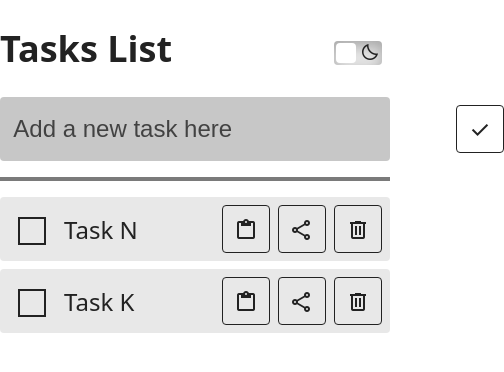
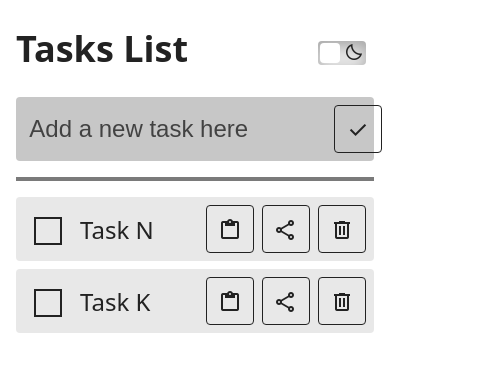
Before and after one commit to Kryosen/Lista_de_tareas_final, an Angular app: page / in a window 390 px wide. Shown: the top 372 px of the page, 504 px wide, since content can reach past the window. Built offline with nearby package versions, Linux system fonts and the light colour scheme.

Commit message:
adding media queries for less than 512px

```diff
--- a/src/app/task-add/task-add.component.scss
+++ b/src/app/task-add/task-add.component.scss
@@ -1,6 +1,7 @@
 .divCaja {
   display: flex;
   flex-direction: row;
+  // justify-content: space-around;
   text-align: center;
   position: sticky;
   top: 1rem;
@@ -13,7 +14,5 @@
 }
 
 .wjaat {
+  margin-right: auto;
 }
-
-.wajava {
-}
--- a/src/app/task-add/task-input/task-input.component.scss
+++ b/src/app/task-add/task-input/task-input.component.scss
@@ -1,5 +1,5 @@
 .inputList {
-  width: 28rem;
+  // width: 28rem;
   height: 3rem;
   border: 0px;
   padding: 0;
--- a/src/index.html
+++ b/src/index.html
@@ -16,6 +16,6 @@
     />
   </head>
   <body data-theme="light">
-    <app-root class="appComponent"></app-root>
+    <app-root class=""></app-root>
   </body>
 </html>
--- a/src/styles.scss
+++ b/src/styles.scss
@@ -36,3 +36,9 @@ body {
   --backdrop-filter-color: blur(10px);
   --nightmode-color: rgb(137, 137, 137);
 }
+
+@media (max-width: 512px) {
+  body {
+    padding: 0rem 1rem;
+  }
+}
```
